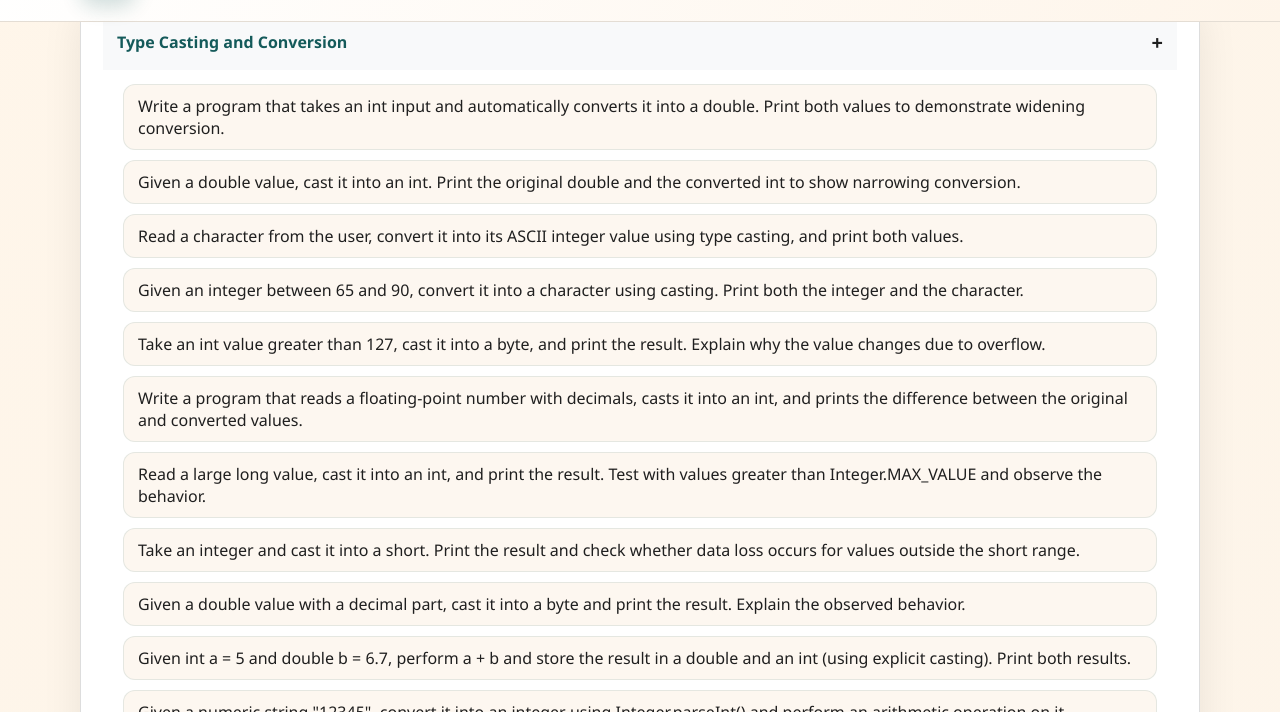
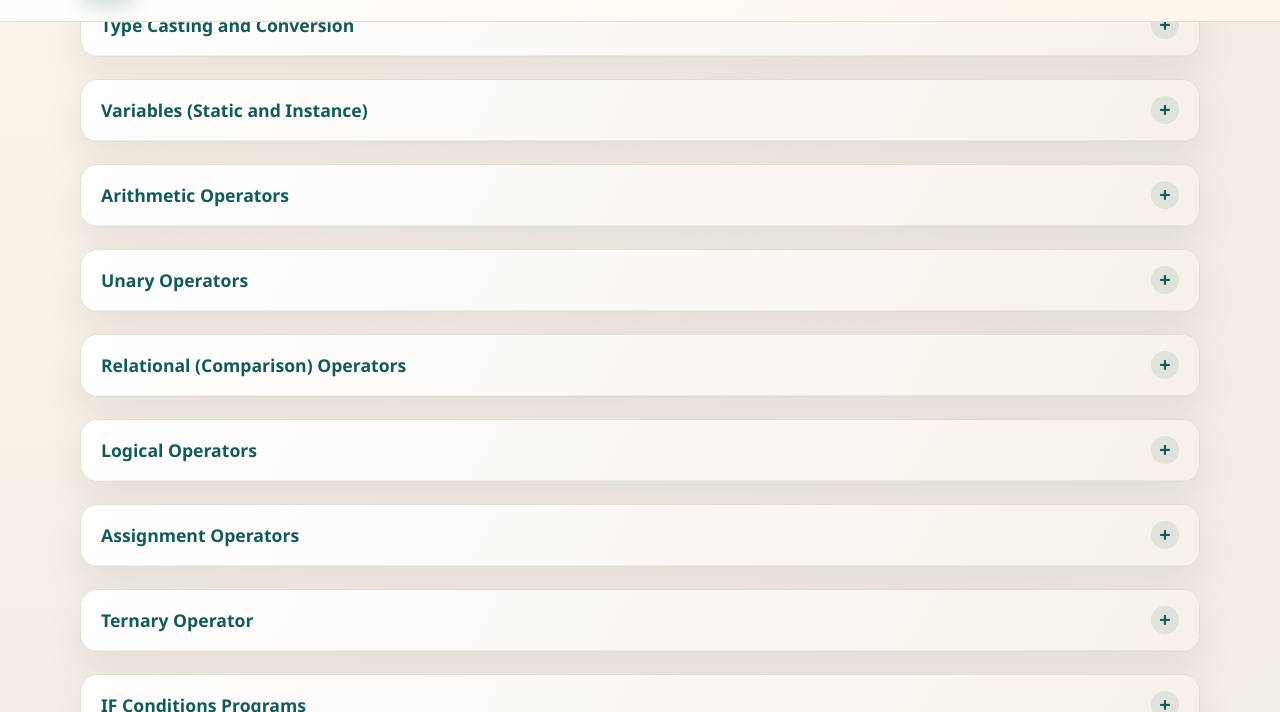
Before and after one commit to Nari-2002/CodeCraftPractice, a plain HTML site: page index.html in a window 1280 px wide. Both pictures are taken after a click on the element 212 px from the left and 486 px from the top of the page. Shown: the part 389-1101 px from the top of the page. Drawn offline with Linux system fonts and the light colour scheme.

Commit message:
accordian updated final

```diff
--- a/script.js
+++ b/script.js
@@ -60,11 +60,11 @@ const showCourseDetails = (course) => {
       .join("");
 
     topicCard.innerHTML = `
-      <div class="topic-header" data-index="${index}">
+      <div class="topic-header" data-index="${index}" role="button" tabindex="0" aria-expanded="false">
         <h4>${topic.name}</h4>
         <span class="toggle-icon">+</span>
       </div>
-      <ul class="topic-questions hidden">
+      <ul class="topic-questions">
         ${questionsList}
       </ul>
     `;
@@ -75,14 +75,17 @@ const showCourseDetails = (course) => {
   // Accordion behavior
   const headers = topicsContainer.querySelectorAll(".topic-header");
 
-  headers.forEach((header) => {
-    header.addEventListener("click", () => {
+  const toggleAccordion = (header) => {
     const currentQuestions = header.nextElementSibling;
     const icon = header.querySelector(".toggle-icon");
 
     // Close all others
     document.querySelectorAll(".topic-questions").forEach((q) => {
-        if (q !== currentQuestions) q.classList.add("hidden");
+      if (q !== currentQuestions) q.classList.remove("is-open");
+    });
+
+    document.querySelectorAll(".topic-header").forEach((h) => {
+      if (h !== header) h.setAttribute("aria-expanded", "false");
     });
 
     document.querySelectorAll(".toggle-icon").forEach((i) => {
@@ -90,8 +93,18 @@ const showCourseDetails = (course) => {
     });
 
     // Toggle current
-      currentQuestions.classList.toggle("hidden");
-      icon.textContent = currentQuestions.classList.contains("hidden") ? "+" : "−";
+    const isOpen = currentQuestions.classList.toggle("is-open");
+    header.setAttribute("aria-expanded", isOpen ? "true" : "false");
+    icon.textContent = isOpen ? "−" : "+";
+  };
+
+  headers.forEach((header) => {
+    header.addEventListener("click", () => toggleAccordion(header));
+    header.addEventListener("keydown", (event) => {
+      if (event.key === "Enter" || event.key === " ") {
+        event.preventDefault();
+        toggleAccordion(header);
+      }
     });
   });
 
--- a/style.css
+++ b/style.css
@@ -209,28 +209,10 @@ body {
 
 .topic-card {
   background: var(--card);
-  padding: 20px 22px;
-  border-radius: 20px;
+  border-radius: 18px;
   border: 1px solid var(--border);
   box-shadow: var(--shadow);
-}
-
-.topic-card h4 {
-  color: var(--primary);
-  margin-bottom: 10px;
-}
-
-.topic-card ul {
-  list-style: none;
-  display: grid;
-  gap: 10px;
-}
-
-.topic-card li {
-  background: var(--bg-accent);
-  padding: 10px 14px;
-  border-radius: 12px;
-  border: 1px solid rgba(20, 90, 90, 0.1);
+  overflow: hidden;
 }
 
 .site-footer {
@@ -271,36 +253,75 @@ body {
     font-size: 2rem;
   }
 }
-.topic-card {
-  border: 1px solid #ddd;
-  border-radius: 8px;
-  margin-bottom: 12px;
-  overflow: hidden;
-}
 
 .topic-header {
   display: flex;
   justify-content: space-between;
   align-items: center;
+  gap: 12px;
   cursor: pointer;
-  padding: 14px;
-  background: #f8f9fa;
+  padding: 16px 20px;
+  background: linear-gradient(120deg, #ffffff 0%, #f7f1ea 100%);
+  border-bottom: 1px solid rgba(20, 90, 90, 0.08);
+  transition: background 0.2s ease;
+}
+
+.topic-header:focus-visible {
+  outline: 2px solid rgba(20, 90, 90, 0.35);
+  outline-offset: -2px;
 }
 
 .topic-header h4 {
+  color: var(--primary);
+  font-size: 1.1rem;
   margin: 0;
 }
 
 .toggle-icon {
   font-size: 20px;
-  font-weight: bold;
+  font-weight: 700;
+  color: var(--primary);
+  width: 28px;
+  height: 28px;
+  display: inline-flex;
+  align-items: center;
+  justify-content: center;
+  border-radius: 50%;
+  background: rgba(20, 90, 90, 0.1);
+  transition: transform 0.2s ease, background 0.2s ease;
 }
 
 .topic-questions {
-  padding: 14px 20px;
+  list-style: none;
+  display: grid;
+  gap: 10px;
+  padding: 0 20px;
   background: #fff;
+  max-height: 0;
+  opacity: 0;
+  overflow: hidden;
+  transition: max-height 0.35s ease, opacity 0.25s ease, padding 0.25s ease;
 }
 
-.hidden {
-  display: none;
+.topic-questions.is-open {
+  max-height: 320px;
+  opacity: 1;
+  padding: 16px 20px 20px;
+  overflow-y: auto;
 }
+
+.topic-card li {
+  background: var(--bg-accent);
+  padding: 10px 14px;
+  border-radius: 12px;
+  border: 1px solid rgba(20, 90, 90, 0.1);
+}
+
+.topic-card:hover .topic-header {
+  background: linear-gradient(120deg, #ffffff 0%, #f3e9dd 100%);
+}
+
+.topic-header[aria-expanded="true"] .toggle-icon {
+  transform: rotate(180deg);
+  background: rgba(20, 90, 90, 0.2);
+}
```
Lines whose indentation alone changed are shown as unchanged.
